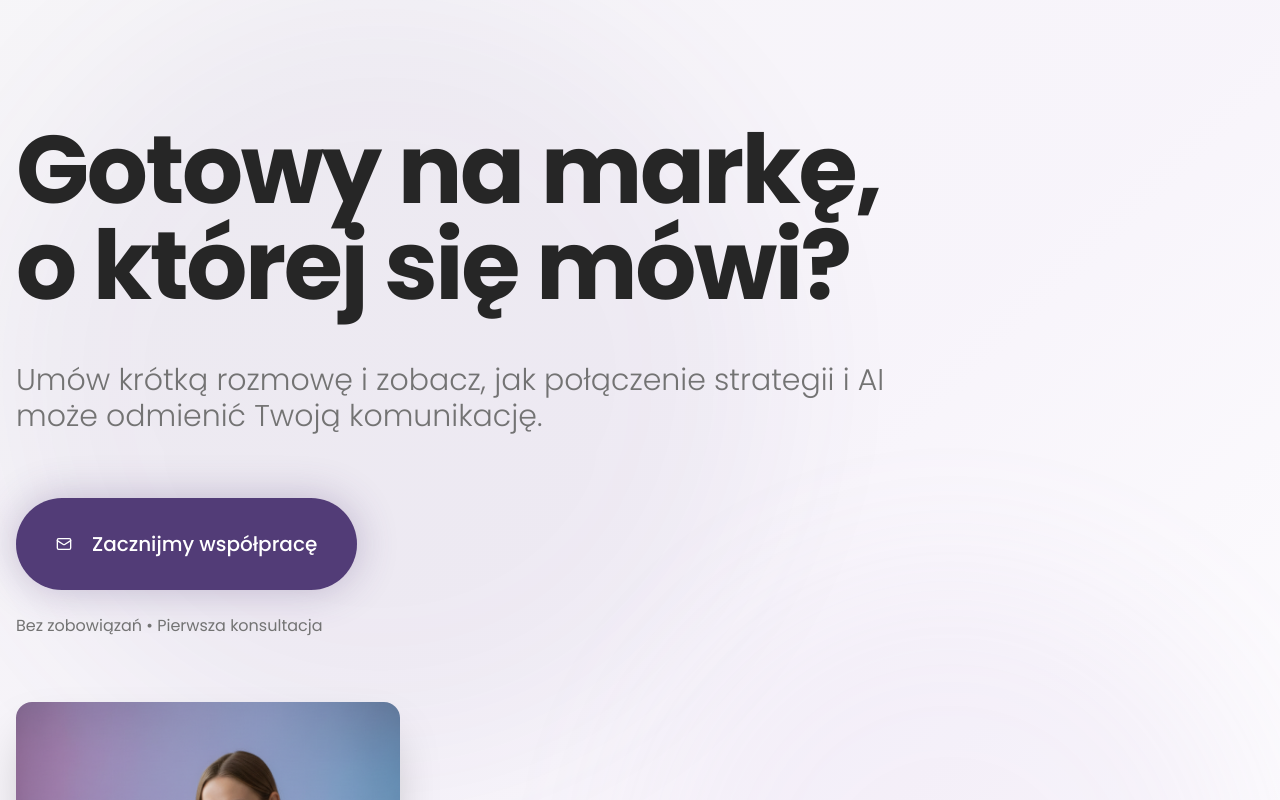
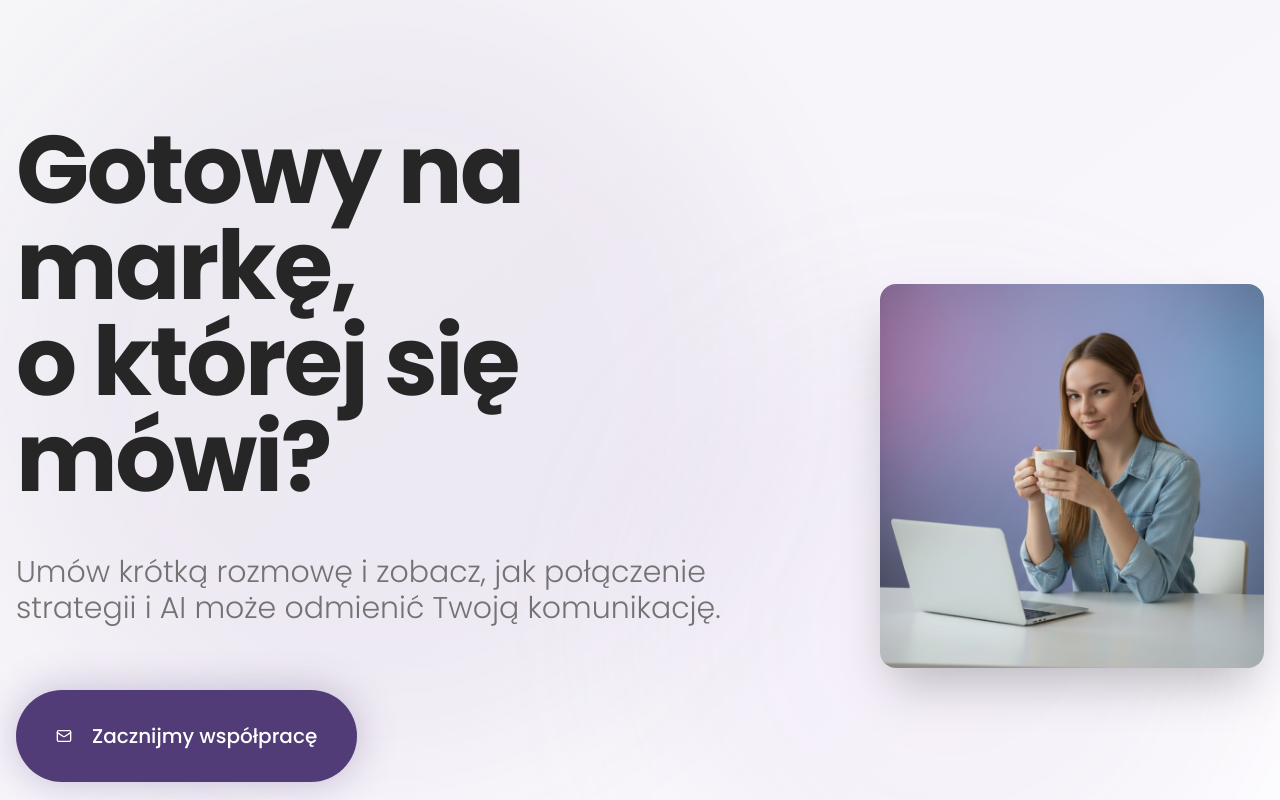
Before and after one commit to ElaChabko/digitilio-88557, a React (Vite) app: page / in a window 1280 px wide. Shown: the part 5700-6500 px from the top of the page. Built offline with nearby package versions, Linux system fonts and the light colour scheme; the HTML template or start-up script is replaced by a standard one.

Commit message:
Fix alignment of contact image

```diff
--- a/src/components/ContactCTA.tsx
+++ b/src/components/ContactCTA.tsx
@@ -42,7 +42,8 @@ export const ContactCTA = () => {
       />
 
       <div className="container mx-auto px-4 relative z-10">
-        <div className="max-w-6xl">
+        <div className="max-w-7xl flex flex-col lg:flex-row items-start lg:items-center gap-12 lg:gap-16">
+          <div className="flex-1">
             <motion.h2
               className="text-5xl md:text-7xl lg:text-8xl font-bold text-foreground mb-12 leading-tight tracking-tight"
               initial={{ opacity: 0, y: 30 }}
@@ -90,10 +91,11 @@ export const ContactCTA = () => {
                 Bez zobowiązań • Pierwsza konsultacja
               </motion.p>
             </motion.div>
+          </div>
 
           {/* Image */}
           <motion.div
-            className="mt-16"
+            className="flex-shrink-0"
             initial={{ opacity: 0, scale: 0.95 }}
             whileInView={{ opacity: 1, scale: 1 }}
             viewport={{ once: true }}
```
Lines whose indentation alone changed are shown as unchanged.
